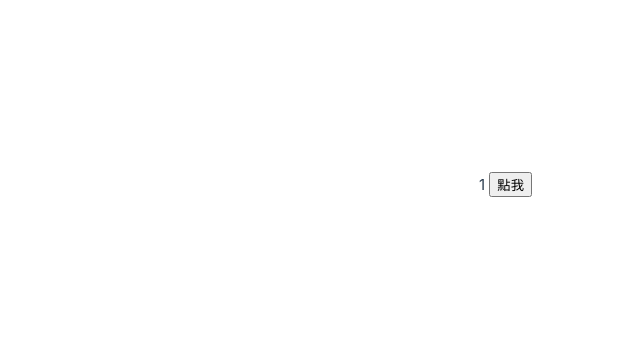
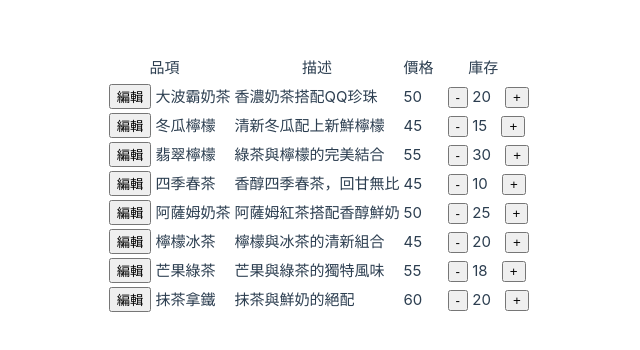
Before and after one commit to AtayalLin/for-vite-test-2025, a Vue app: page / in a window 1280 px wide. Shown: the part 216-566 px from the top of the page, without its empty margins (108-748 px from the left). Built offline with nearby package versions, Linux system fonts and the light colour scheme.

Commit message:
新增第一週 Lv.3 作業程式碼

```diff
--- a/src/App.vue
+++ b/src/App.vue
@@ -1,15 +1,160 @@
 <script setup>
 import { ref } from 'vue'
 
-const num = ref(1)
-function clickme() {
+const num = ref(0)
+const htmltemplate = '<h1>這是 html 片段</h1>'
+
+setInterval(() => {
   num.value++
-}
+}, 500)
+
+// v-for ---------------
+// const array = ref([
+//   {
+//     id: '1',
+//     name: '小明',
+//     age: 18,
+//   },
+//   {
+//     id: '2',
+//     name: '小美',
+//     age: 16,
+//   },
+//   {
+//     id: '3',
+//     name: '阿王',
+//     age: 20,
+//   },
+// ])
+
+// v-if, v-else, v-show--------------------
+// const isChecked = ref(false)
+
+// v-on -------------
+// const handleClick = () => {
+//   console.log('我被觸發了')
+// }
+
+// const submitFrom = () => {
+//   console.log('表單觸發了')
+// }
+
+// const text = ref('文字')
+// v-model -------------
+// const imgUrl = ref(
+//   'https://images.unsplash.com/photo-1545830284-1777ef6d3791?q=80&w=800&auto=format&fit=crop&ixlib=rb-4.1.0&ixid=M3wxMjA3fDB8MHxwaG90by1wYWdlfHx8fGVufDB8fHx8fA==',
+// )
+// const isChecked = ref(false)
+
+// const text = ref('這是一段文字')
+// const city = ref('高雄市')
+// const isChecked = ref(true)
+// const arrayCheckbox = ref([])
+// const radioValue = ref('女')
 </script>
 
 <template>
   <div>
-    {{ num }}
-    <button type="button" v-on:click="clickme">點我</button>
+    <!-- 此為常見寫碼方式-->
+    <h1>目連累加到的數字為 : {{ num }}</h1>
+    <h1 v-text="num"></h1>
+    {{ htmltemplate }}
+    <div v-text="htmltemplate"></div>
+    <!-- 此為這正確的方式，有套用到 h1 效果 -->
+    <div v-html="htmltemplate"></div>
+
+    <!-- <div>
+      姓名: {{ array[0].name }} 年齡: {{ array[0].age }}
+      <hr />
+    </div>
+
+    <div v-for="(item, key) in array" v-bind:key="item.id">
+      索引: {{ key }} 姓名: {{ item.name }} 年齡: {{ item.age }}
+      <div v-if="item.age > 18">大於18歲</div>
+      <div v-else>小於18歲</div>
+      <hr />
+    </div>
+
+    <hr />
+    <input type="checkbox" v-model="isChecked" /> {{ isChecked }}
+
+    <h1 v-if="isChecked">當 isChecked == true 會顯示這行</h1>
+    <h1 v-else>目前的 isChecked 為 false</h1>
+    <h1 v-show="isChecked">當 isChecked == true 會顯示這行 (與 if 不同，show 為隱藏此行文字)</h1> -->
+
+    <!-- <br />
+    <br />
+    <br />
+    <br />
+    <br />
+    <br />
+    <br />
+    <br />
+    <br />
+    <br />
+    <br />
+
+    <form action="" @submit.prevent="submitFrom">
+      <button type="button" v-on:click="handleClick">點我</button>
+      <button type="submit">點我</button>
+    </form>
+
+    <h2>事件修飾符</h2>
+    <a href="#" @click.prevent="handleClick">點我</a>
+
+    <h2>按鍵修飾符</h2>
+    <input type="text" v-on:keydown.enter="handleClick" v-model="text" /> -->
+
+    <!-- <h2>可以套用在任何屬性上</h2>
+    <img v-bind:src="imgUrl" alt="" />
+    {{ isChecked }}
+    <input type="checkbox" v-model="isChecked" />
+    <input type="text" v-bind:disabled="isChecked" />
+    <h2>可以套用在行內樣式上</h2>
+    <div class="box" v-bind:style="{ transform: isChecked ? 'rotate(45deg)' : null }"></div>
+    <div class="box" v-bind:style="{ backgroundColor: isChecked ? 'aqua' : 'red' }"></div> -->
+
+    <!-- <h2>class</h2> -->
+    <!-- 需要套用的 className, 變數 -->
+    <!-- <div class="box" v-bind:class="{ rotate: isChecked }"></div> -->
+
+    <!-- 以下為 V-model 雙向綁定 -->
+    <!-- <h1>{{ text }}</h1>
+    <input type="text" v-model="text" /> -->
+    <!-- 表單功能 -->
+    <!-- {{ city }}
+    <select name="" id="" v-model="city">
+      <option value="高雄市">高雄市</option>
+      <option value="台北市">123</option>
+      <option value="台中市">456</option>
+    </select> -->
+    <!-- checkbox 1. true false, 方塊勾選 2. array value 存放陣列的值 -->
+    <!-- <hr />
+    {{ isChecked }}
+    <input type="checkbox" v-model="isChecked" />
+    <hr />
+    {{ arrayCheckbox }}
+    <input type="checkbox" v-model="arrayCheckbox" value="5566" />
+    <input type="checkbox" v-model="arrayCheckbox" value="7788" />
+    <input type="checkbox" v-model="arrayCheckbox" value="2266" />
+    <input type="checkbox" v-model="arrayCheckbox" value="9527" /> -->
+
+    <!-- radio 單一值 -->
+    <!-- <hr />
+    {{ radioValue }}
+    <input type="radio" v-model="radioValue" value="男" />
+    <input type="radio" v-model="radioValue" value="女" /> -->
   </div>
 </template>
+
+<style>
+/* .box {
+  height: 90px;
+  width: 90px;
+  background-color: aqua;
+  transition: 1s all;
+}
+.rotate {
+  transform: rotate(45deg);
+} */
+</style>
--- /dev/null
+++ b/src/Apptwo.vue
@@ -0,0 +1,145 @@
+<template>
+  <div>
+    <table>
+      <thead>
+        <tr>
+          <th>品項</th>
+          <th>描述</th>
+          <th>價格</th>
+          <th>庫存</th>
+        </tr>
+      </thead>
+
+      <tbody>
+        <tr v-for="item in drinks" :key="item.id">
+          <td>
+            <!-- 編輯按鈕放在名稱前面 -->
+            <template v-if="currentDrink && currentDrink.id === item.id">
+              <button @click="confirmEdit">儲存</button>
+              <button @click="cancelEdit">取消</button>
+              <input v-model="currentDrink.tempName" type="text" />
+            </template>
+            <template v-else>
+              <button @click="startEdit(item.id)">編輯</button>
+              {{ item.name }}
+            </template>
+          </td>
+          <td>{{ item.content }}</td>
+          <td>{{ item.price }}</td>
+          <td>
+            <button @click="teaNumber(item.id, item.stock - 1)" :disabled="item.stock < 1">
+              -
+            </button>
+            {{ item.stock }}
+            <button @click="teaNumber(item.id, item.stock + 1)">+</button>
+          </td>
+        </tr>
+      </tbody>
+    </table>
+  </div>
+</template>
+
+<script setup>
+import { ref } from 'vue'
+
+const teadata = [
+  {
+    id: 1,
+    name: '大波霸奶茶',
+    content: '香濃奶茶搭配QQ珍珠',
+    price: 50,
+    stock: 20,
+  },
+  {
+    id: 2,
+    name: '冬瓜檸檬',
+    content: '清新冬瓜配上新鮮檸檬',
+    price: 45,
+    stock: 15,
+  },
+  {
+    id: 3,
+    name: '翡翠檸檬',
+    content: '綠茶與檸檬的完美結合',
+    price: 55,
+    stock: 30,
+  },
+  {
+    id: 4,
+    name: '四季春茶',
+    content: '香醇四季春茶，回甘無比',
+    price: 45,
+    stock: 10,
+  },
+  {
+    id: 5,
+    name: '阿薩姆奶茶',
+    content: '阿薩姆紅茶搭配香醇鮮奶',
+    price: 50,
+    stock: 25,
+  },
+  {
+    id: 6,
+    name: '檸檬冰茶',
+    content: '檸檬與冰茶的清新組合',
+    price: 45,
+    stock: 20,
+  },
+  {
+    id: 7,
+    name: '芒果綠茶',
+    content: '芒果與綠茶的獨特風味',
+    price: 55,
+    stock: 18,
+  },
+  {
+    id: 8,
+    name: '抹茶拿鐵',
+    content: '抹茶與鮮奶的絕配',
+    price: 60,
+    stock: 20,
+  },
+]
+
+const drinks = ref(teadata)
+const currentDrink = ref(null)
+
+function teaNumber(id, stock) {
+  const drink = drinks.value.find((item) => item.id === id)
+  if (drink) {
+    drink.stock = stock
+  }
+}
+
+function startEdit(id) {
+  const drink = drinks.value.find((item) => item.id === id)
+  if (drink) {
+    currentDrink.value = { ...drink } // 複製當前飲品資料
+  }
+}
+
+function confirmEdit() {
+  if (currentDrink.value) {
+    const updatedDrink = drinks.value.find((item) => item.id === currentDrink.value.id)
+    if (updatedDrink) {
+      updatedDrink.name = currentDrink.value.tempName
+    }
+    currentDrink.value = null // 退出編輯模式
+  }
+}
+
+function cancelEdit() {
+  currentDrink.value = null // 退出編輯模式
+}
+</script>
+
+<style scoped>
+/* 美化按鈕樣式 */
+button {
+  margin-left: 10px;
+}
+input {
+  padding: 5px;
+  margin-right: 10px;
+}
+</style>
--- a/src/main.js
+++ b/src/main.js
@@ -1,6 +1,6 @@
 import './assets/main.css'
 
 import { createApp } from 'vue'
-import App from './App.vue'
+import App from './Apptwo.vue'
 
 createApp(App).mount('#app')
```
